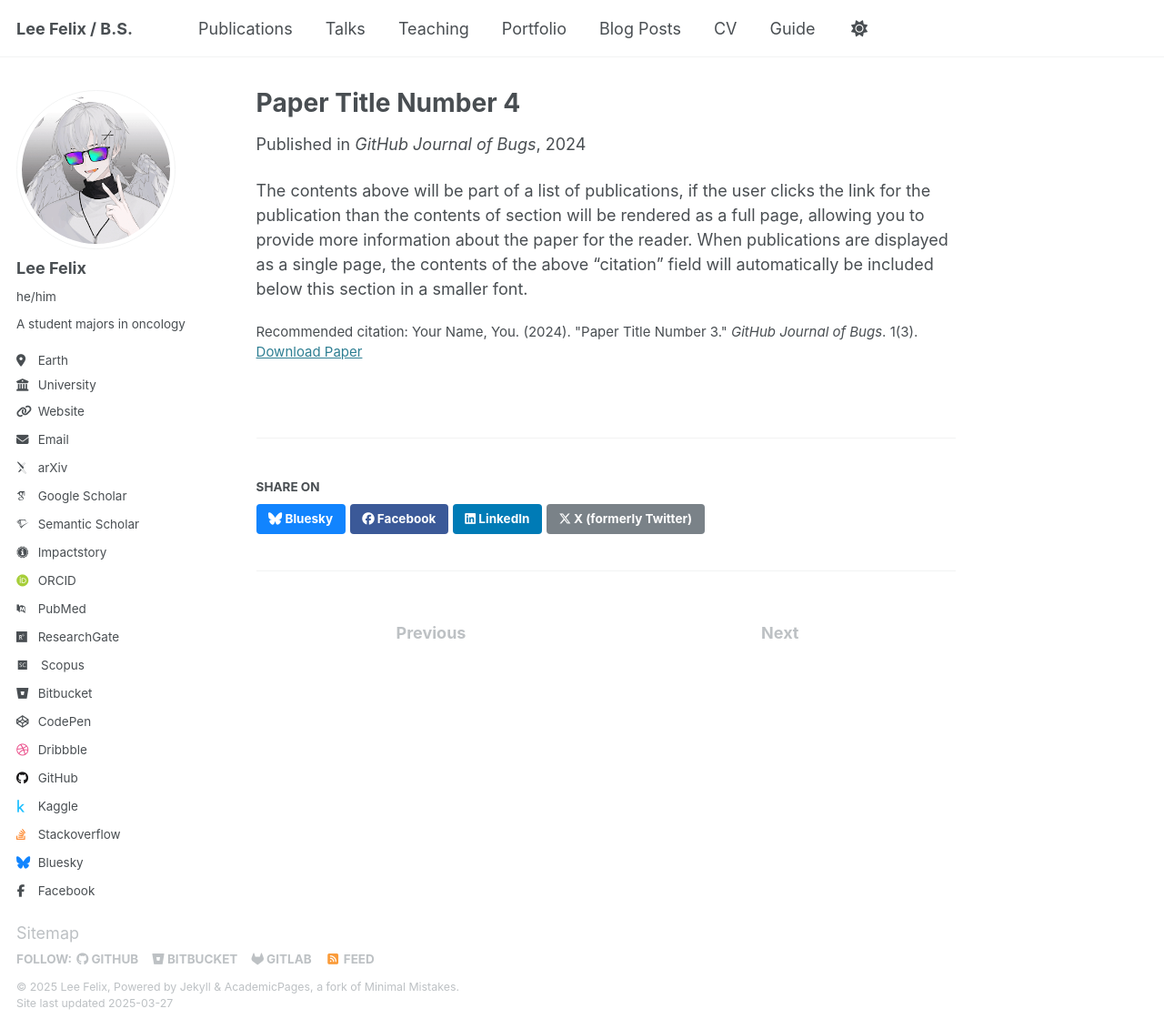
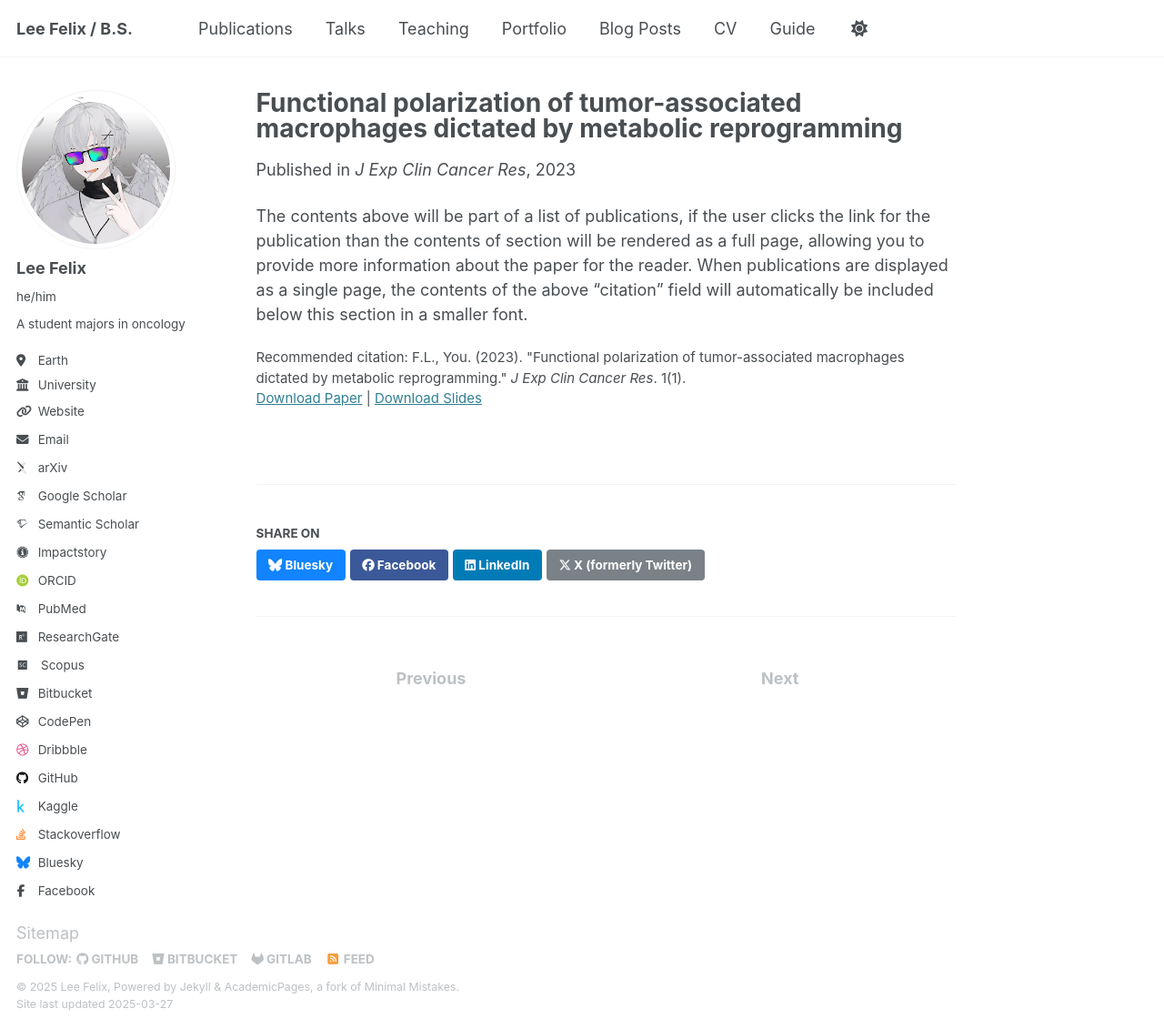
Before and after one commit to LeeFely/LeeFely.github.io, a Jekyll site: the page built from _publications/2023-09-23-paper-1.md, in a window 1280 px wide and 1131 px high. Shown: the whole window at 91% size. Built offline with Jekyll 4.4.1, drawn with Linux system fonts in a browser that asks for light colours; some web fonts are replaced.

Commit message:
add paper

```diff
--- a/_publications/2023-09-23-paper-1.md
+++ b/_publications/2023-09-23-paper-1.md
@@ -1,13 +1,14 @@
 ---
-title: "Paper Title Number 4"
+title: "Functional polarization of tumor-associated macrophages dictated by metabolic reprogramming"
 collection: publications
-category: conferences
-permalink: /publication/2024-02-17-paper-title-number-4
-excerpt: 'This paper is about fixing template issue #693.'
-date: 2024-02-17
-venue: 'GitHub Journal of Bugs'
-paperurl: 'http://academicpages.github.io/files/paper3.pdf'
-citation: 'Your Name, You. (2024). &quot;Paper Title Number 3.&quot; <i>GitHub Journal of Bugs</i>. 1(3).'
+category: manuscripts # conferences
+permalink: /publication/2023-09-23-paper-1
+excerpt: '"tumor-associated macrophages && metabolic reprogramming'
+date: 2023-09-23
+venue: 'J Exp Clin Cancer Res'
+slidesurl: 'http://leefely.github.io/files/s13046-023-02832-9.pdf'
+paperurl: 'http://leeflely.github.io/files/s13046-023-02832-9.pdf'
+citation: 'F.L., You. (2023). &quot;Functional polarization of tumor-associated macrophages dictated by metabolic reprogramming.&quot; <i>J Exp Clin Cancer Res</i>. 1(1).'
 ---
 
 The contents above will be part of a list of publications, if the user clicks the link for the publication than the contents of section will be rendered as a full page, allowing you to provide more information about the paper for the reader. When publications are displayed as a single page, the contents of the above "citation" field will automatically be included below this section in a smaller font.
```
